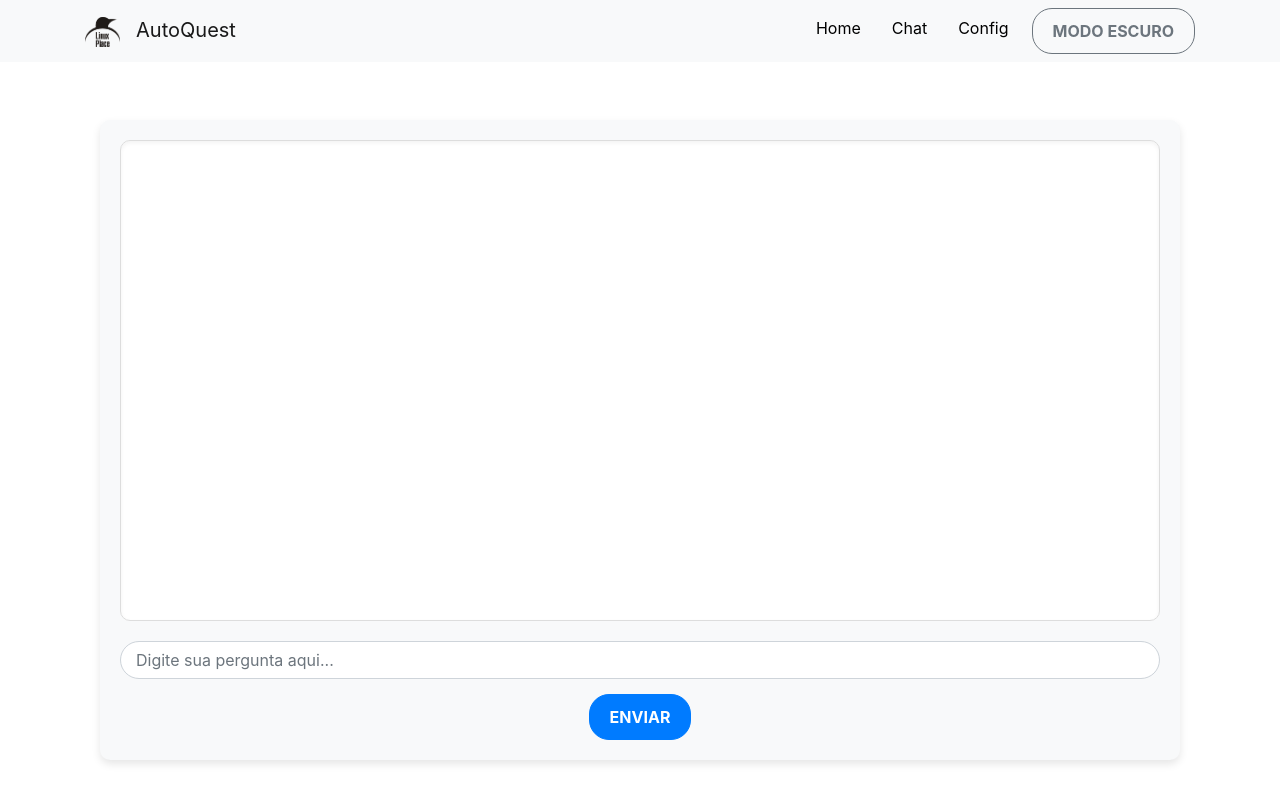
After one commit to RayBasilio123/autoquest, a Flask app: page /chat in a window 1280 px wide. The commit adds this page. Run offline with Flask 3, Linux system fonts and the light colour scheme; some libraries are stand-ins or nearby versions.

Commit message:
add:Atualizações no chat

```diff
--- a/main.py
+++ b/main.py
@@ -1,8 +1,8 @@
+from flask import Flask, render_template, request, redirect, url_for
 import os
 import json
 import logging
 import google.cloud.logging
-from flask import Flask, render_template, request, redirect, url_for
 
 from google.cloud import firestore
 from google.cloud.firestore_v1.vector import Vector
@@ -122,7 +122,10 @@ def ask_gemini(question, collection_name):
     response_text = response.text if response else "{}"  # Default to empty JSON if no response
     try:
         response_json = json.loads(response_text)  # Parse the JSON string into a dictionary
-        answer = response_json.get("resposta", "No answer found.")  # Get the "resposta" field
+        if isinstance(response_json, dict):
+            answer = response_json.get("Resposta") or response_json.get("resposta") or response_json.get("answer", "No answer found.")  # Get the "Resposta", "resposta", or "answer" field
+        else:
+            answer = response_text  # If response_json is not a dict, use the raw response text
     except (json.JSONDecodeError, IndexError, KeyError):
         answer = "Error: Unable to parse response."
 
@@ -184,6 +187,72 @@ def novo():
 
     return render_template('novo.html', collections=collections, **model_config)
 
-# Run the Flask app
+@app.route("/chat", methods=["POST", "GET"])
+def chat():
+    if request.method == "GET":
+        question = ""
+        answer = "Olá, eu sou o AutoQuest, como posso ajudar você hoje?"
+        context = ""
+        chat_history = []
+
+    else:
+        question = request.form["input"]
+        chat_history = request.form.get("chat_history", "[]")
+        print("chat_history (raw):", chat_history)
+        chat_history = json.loads(chat_history)
+        print("chat_history (parsed):", chat_history)
+
+        # Log the user's question
+        logging.info(question, extra={"labels": {"service": "cymbal-service", "component": "question"}})
+
+        # Get the answer from Gemini based on the vector database search
+        answer, context = ask_gemini(question, model_config["collection_name"])
+
+        # Add the question and answer to the chat history
+        if isinstance(chat_history, list):
+            chat_history.append({"question": question, "answer": answer})
+        else:
+            chat_history = [{"question": question, "answer": answer}]
+        print("chat_history (updated):", chat_history)
+
+    # Log the generated answer
+    logging.info(answer, extra={"labels": {"service": "cymbal-service", "component": "answer"}})
+    print("Answer: " + answer)
+
+    # Display the chat page with the required variables set
+    config = {
+        "title": BOTNAME,
+        "subtitle": SUBTITLE,
+        "botname": BOTNAME,
+        "message": answer,
+        "input": question,
+        "context": context,
+        "chat_history": chat_history  # Pass the list directly
+    }
+    print("config:", config)
+
+    return render_template("chat.html", config=config)
+
+@app.route("/config", methods=["POST", "GET"])
+def config():
+    if request.method == "POST":
+        # Update model configuration with the new values from the form
+        model_config["model_name"] = request.form["model_name"]
+        model_config["temperature"] = float(request.form["temperature"])
+        model_config["max_tokens"] = int(request.form["max_tokens"])
+        model_config["mime_type"] = request.form["mime_type"]
+        model_config["collection_name"] = request.form["collection_name"]
+
+        # Update the generative model with the new model name
+        global gen_model
+        gen_model = GenerativeModel(model_name=model_config["model_name"])
+
+        return redirect(url_for("config"))
+
+    # Get all collections from Firestore
+    collections = [collection.id for collection in db.collections()]
+
+    return render_template('config.html', collections=collections, **model_config)
+
 if __name__ == "__main__":
     app.run(debug=True, host="0.0.0.0", port=int(os.environ.get("PORT", 8080)))
--- /dev/null
+++ b/static/chat.css
@@ -0,0 +1,41 @@
+.chat-container {
+    display: flex;
+    flex-direction: column;
+    height: 80vh;
+    max-height: 80vh;
+    background-color: #f8f9fa;
+    border-radius: 10px;
+    box-shadow: 0 4px 8px rgba(0, 0, 0, 0.1);
+    padding: 20px;
+}
+
+.chat-box {
+    flex: 1;
+    overflow-y: auto;
+    padding: 15px;
+    border: 1px solid #ddd;
+    border-radius: 10px;
+    background-color: #ffffff;
+    margin-bottom: 20px;
+    box-shadow: inset 0 2px 4px rgba(0, 0, 0, 0.05);
+}
+
+.chat-entry {
+    margin-bottom: 15px;
+    padding: 10px;
+    border-radius: 5px;
+    background-color: #f1f1f1;
+}
+
+.chat-entry p {
+    margin: 0;
+}
+
+.chat-entry strong {
+    color: #007bff;
+}
+
+.chat-form {
+    display: flex;
+    flex-direction: column;
+}
--- /dev/null
+++ b/static/styles.css
@@ -0,0 +1,73 @@
+/* Estilização geral para botões */
+.btn {
+    border-radius: 20px;
+    padding: 10px 20px;
+    font-size: 16px;
+    font-weight: bold;
+    text-transform: uppercase;
+    transition: background-color 0.3s, color 0.3s;
+}
+
+.btn-primary {
+    background-color: #007bff;
+    border-color: #007bff;
+    color: #ffffff;
+}
+
+.btn-primary:hover {
+    background-color: #0056b3;
+    border-color: #004085;
+    color: #ffffff;
+}
+
+.btn-secondary {
+    background-color: #6c757d;
+    border-color: #6c757d;
+    color: #ffffff;
+}
+
+.btn-secondary:hover {
+    background-color: #5a6268;
+    border-color: #545b62;
+    color: #ffffff;
+}
+
+/* Estilização geral para inputs */
+.form-control {
+    border-radius: 20px;
+    padding: 10px 15px;
+    font-size: 16px;
+    transition: border-color 0.3s, box-shadow 0.3s;
+    width: 100%;
+    box-sizing: border-box;
+}
+
+.form-control:focus {
+    border-color: #007bff;
+    box-shadow: 0 0 5px rgba(0, 123, 255, 0.5);
+}
+
+/* Estilização para selects */
+.form-select {
+    border-radius: 20px;
+    padding: 10px 15px;
+    font-size: 16px;
+    transition: border-color 0.3s, box-shadow 0.3s;
+    width: 100%;
+    box-sizing: border-box;
+}
+
+.form-select:focus {
+    border-color: #007bff;
+    box-shadow: 0 0 5px rgba(0, 123, 255, 0.5);
+}
+
+/* Estilização para formulários */
+.form-group {
+    margin-bottom: 15px;
+}
+
+.invalid-feedback {
+    color: #dc3545;
+    font-size: 14px;
+}
--- /dev/null
+++ b/templates/chat.html
@@ -0,0 +1,50 @@
+{% extends "layout.html" %}
+{% block content %}
+<link rel="stylesheet" href="{{ url_for('static', filename='chat.css') }}">
+<div class="container mt-4">
+    <div class="chat-container">
+        <div id="chat-box" class="chat-box">
+            {% for entry in config.chat_history %}
+                <div class="chat-entry">
+                    <p><strong>Você:</strong> {{ entry.question }}</p>
+                    <p><strong>{{ config.botname }}:</strong> {{ entry.answer }}</p>
+                </div>
+            {% endfor %}
+        </div>
+
+        <form method="POST" class="chat-form needs-validation" novalidate>
+            <div class="form-group">
+                <input type="text" value="{{ config.input }}" id="input" name="input" class="form-control" placeholder="Digite sua pergunta aqui..." required>
+                <div class="invalid-feedback">
+                    Por favor, insira uma pergunta.
+                </div>
+            </div>
+            <input type="hidden" name="chat_history" value='{{ config.chat_history | tojson }}'>
+            <div class="text-center">
+                <input type="submit" class="btn btn-primary btn-lg" value="Enviar">
+            </div>
+        </form>
+    </div>
+</div>
+
+<script>
+    // Example starter JavaScript for disabling form submissions if there are invalid fields
+    (function() {
+        'use strict';
+        window.addEventListener('load', function() {
+            // Fetch all the forms we want to apply custom Bootstrap validation styles to
+            var forms = document.getElementsByClassName('needs-validation');
+            // Loop over them and prevent submission
+            var validation = Array.prototype.filter.call(forms, function(form) {
+                form.addEventListener('submit', function(event) {
+                    if (form.checkValidity() === false) {
+                        event.preventDefault();
+                        event.stopPropagation();
+                    }
+                    form.classList.add('was-validated');
+                }, false);
+            });
+        }, false);
+    })();
+</script>
+{% endblock %}
--- a/templates/novo.html
+++ b/templates/config.html
@@ -1,12 +1,12 @@
 <!-- filepath: c:/Users/rayba/Music/Analista/Autoquest/gen-ai-assessment/templates/novo.html -->
 {% extends "layout.html" %}
 {% block content %}
-<div class="container">
+<div class="container mt-4">
     <h2>Configuração dos Modelos LLM</h2>
     <form method="POST" action="/novo" class="needs-validation" novalidate>
         <div class="form-group">
             <label for="model_name">Nome do Modelo:</label>
-            <select id="model_name" name="model_name" class="form-control" required>
+            <select id="model_name" name="model_name" class="form-control form-select" style="height: auto;" required>
                 <option value="gemini-1.5-pro-001" {% if model_name == "gemini-1.5-pro-001" %}selected{% endif %}>gemini-1.5-pro-001</option>
                 <option value="gemini-2.0-flash" {% if model_name == "gemini-2.0-flash" %}selected{% endif %}>gemini-2.0-flash</option>
                 <!-- Adicione mais opções de modelo conforme necessário -->
@@ -38,7 +38,7 @@
         </div>
         <div class="form-group">
             <label for="collection_name">Nome da Coleção:</label>
-            <select id="collection_name" name="collection_name" class="form-control" required>
+            <select id="collection_name" name="collection_name" class="form-control form-select" style="height: auto;" required>
                 {% for collection in collections %}
                     <option value="{{ collection }}" {% if collection == collection_name %}selected{% endif %}>{{ collection }}</option>
                 {% endfor %}
--- a/templates/layout.html
+++ b/templates/layout.html
@@ -1,14 +1,25 @@
 <!DOCTYPE html>
-<html lang="pt-br">
+<html lang="en">
 <head>
     <meta charset="UTF-8">
     <meta name="viewport" content="width=device-width, initial-scale=1.0">
     <title>{{ config.title }}</title>
     <link rel="stylesheet" href="https://stackpath.bootstrapcdn.com/bootstrap/4.5.2/css/bootstrap.min.css">
-    <link rel="stylesheet" href="https://cdnjs.cloudflare.com/ajax/libs/font-awesome/5.15.3/css/all.min.css">
+    <link rel="stylesheet" href="{{ url_for('static', filename='styles.css') }}">
     <style>
         body {
-            padding-top: 56px;
+            padding-top: 0;
+            margin: 0;
+        }
+        .navbar {
+            margin-bottom: 0;
+        }
+        .navbar-nav {
+            margin-left: auto;
+            flex-direction: row;
+        }
+        .navbar-nav .nav-item {
+            margin-left: 15px;
         }
         .jumbotron {
             background-color: #f8f9fa;
@@ -29,90 +40,56 @@
         .dark-mode .text-black-important {
             color: #000000 !important;
         }
+        .navbar-light .navbar-nav .nav-link {
+            color: #000000;
+        }
+        .navbar-light .navbar-nav .nav-link:hover,
+        .navbar-light .navbar-nav .nav-link:focus {
+            color: #0056b3;
+        }
+        .navbar-brand img {
+            height: 30px;
+            margin-right: 10px;
+        }
     </style>
 </head>
 <body>
-    <nav class="navbar navbar-expand-lg navbar-dark bg-primary fixed-top">
+    <nav class="navbar navbar-expand-lg navbar-light bg-light fixed-top">
         <div class="container">
-            <a class="navbar-brand" href="#">{{ config.title }}</a>
-            <button class="navbar-toggler" type="button" data-toggle="collapse" data-target="#navbarResponsive" aria-controls="navbarResponsive" aria-expanded="false" aria-label="Toggle navigation">
+            <a class="navbar-brand" href="#">
+                <img src="{{ url_for('static', filename='images/penguin-icon.png') }}" alt="Penguin Icon"> AutoQuest
+            </a>
+            <button class="navbar-toggler" type="button" data-toggle="collapse" data-target="#navbarNav" aria-controls="navbarNav" aria-expanded="false" aria-label="Toggle navigation">
                 <span class="navbar-toggler-icon"></span>
             </button>
-            <div class="collapse navbar-collapse" id="navbarResponsive">
+            <div class="collapse navbar-collapse" id="navbarNav">
                 <ul class="navbar-nav ml-auto">
                     <li class="nav-item">
                         <a class="nav-link" href="/">Home</a>
                     </li>
                     <li class="nav-item">
-                        <a class="nav-link" href="/novo">Configuração</a>
+                        <a class="nav-link" href="/chat">Chat</a>
+                    </li>
+                    <li class="nav-item">
+                        <a class="nav-link" href="/config">Config</a>
+                    </li>
+                    <li class="nav-item">
+                        <button id="darkModeToggle" class="btn btn-outline-secondary">Modo Escuro</button>
                     </li>
                 </ul>
-                <button class="btn btn-outline-light ml-3" id="darkModeToggle">Modo Escuro</button>
             </div>
         </div>
     </nav>
-    <main role="main" class="container">
-        {% block content %}
-        <div class="jumbotron text-center">
-            <div class="container">
-                <h1 class="text-black-important"><i class="fas fa-car"></i> {{ config.botname }}</h1>
-                <h2 class="text-black-important">{{ config.subtitle }}</h2>
-            </div>
-        </div>
-        <div class="container mt-4">
-            <div id="responses" class="alert alert-success" role="alert">
-               {{ config.message }}
-            </div>
-
-            <form method="POST" class="needs-validation" novalidate>
-                <div class="form-group">
-                    <label for="input">Pergunte ao {{ config.botname }}:</label>
-                    <input type="text" value="{{ config.input }}" id="input" name="input" class="form-control" placeholder="Digite sua pergunta aqui..." required>
-                    <div class="invalid-feedback">
-                        Por favor, insira uma pergunta.
-                    </div>
-                </div>
-                <div class="text-center">
-                    <input type="submit" class="btn btn-primary btn-lg" value="Enviar">
-                </div>
-            </form>
-            <div class="form-group mt-4">
-                <label for="context">Contexto da Busca Vetorial:</label>
-                <textarea id="context" class="form-control" rows="5" readonly>{{ config.context }}</textarea>
-            </div>
-        </div>
-
-        <script>
-            // Example starter JavaScript for disabling form submissions if there are invalid fields
-            (function() {
-                'use strict';
-                window.addEventListener('load', function() {
-                    // Fetch all the forms we want to apply custom Bootstrap validation styles to
-                    var forms = document.getElementsByClassName('needs-validation');
-                    // Loop over them and prevent submission
-                    var validation = Array.prototype.filter.call(forms, function(form) {
-                        form.addEventListener('submit', function(event) {
-                            if (form.checkValidity() === false) {
-                                event.preventDefault();
-                                event.stopPropagation();
-                            }
-                            form.classList.add('was-validated');
-                        }, false);
-                    });
-                }, false);
-            })();
-        </script>
-        {% endblock %}
-    </main>
-    <footer class="bg-dark text-white text-center py-3">
-        <p>&copy; 2025 AutoQuest. Todos os direitos reservados.</p>
-    </footer>
+    <div class="container mt-5 pt-5">
+        {% block content %}{% endblock %}
+    </div>
     <script src="https://code.jquery.com/jquery-3.5.1.slim.min.js"></script>
     <script src="https://cdn.jsdelivr.net/npm/@popperjs/core@2.5.4/dist/umd/popper.min.js"></script>
     <script src="https://stackpath.bootstrapcdn.com/bootstrap/4.5.2/js/bootstrap.min.js"></script>
     <script>
         document.getElementById('darkModeToggle').addEventListener('click', function() {
             document.body.classList.toggle('dark-mode');
+            this.textContent = document.body.classList.contains('dark-mode') ? 'Modo Claro' : 'Modo Escuro';
         });
     </script>
 </body>
```
Also changed, not shown: routes/main_routes.py (+146 -0 lines), static/images/penguin-icon.png (added).
